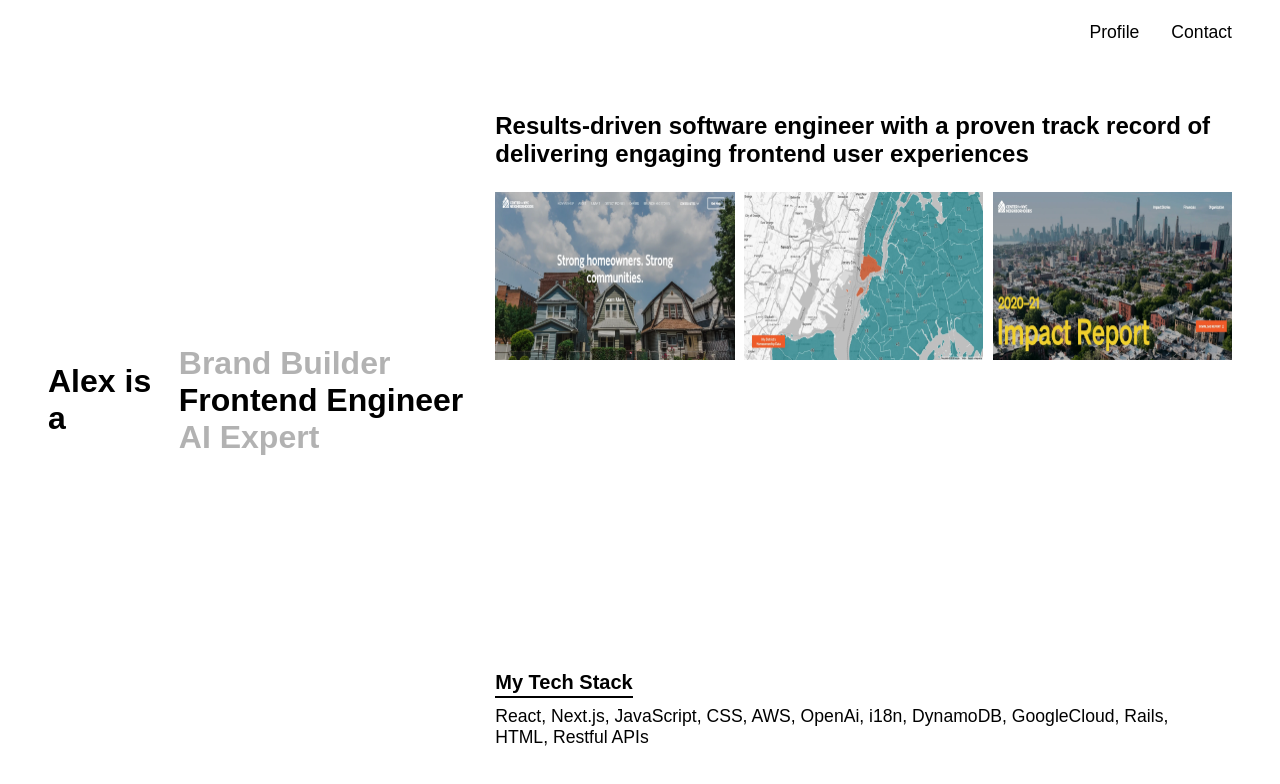
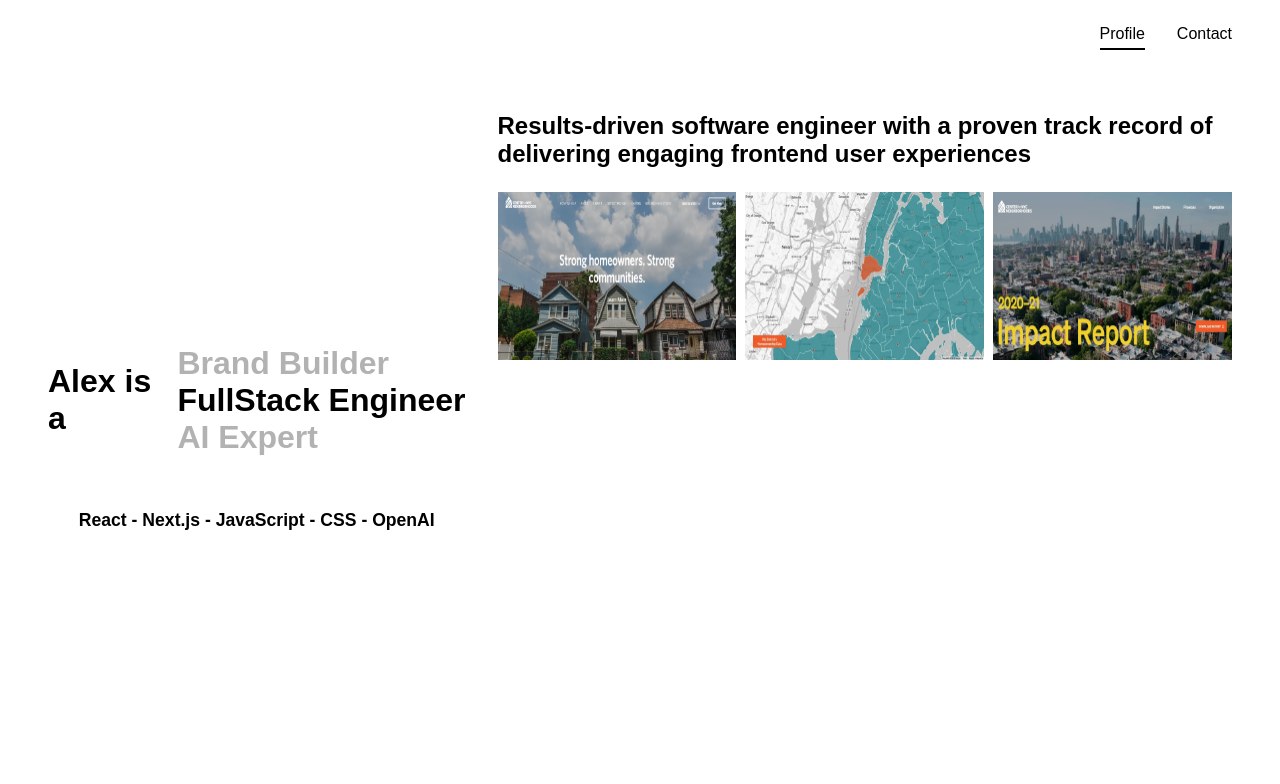
Before and after one commit to AlexManzi/dev, a Next.js app: page / in a window 1280 px wide. Shown: the top 784 px of the page. Built offline with nearby package versions, Linux system fonts and the light colour scheme.

Commit message:
Fix tech display and abstract specifics to each object

```diff
--- a/app/contact/page.js
+++ b/app/contact/page.js
@@ -2,12 +2,15 @@
 
 import React from "react"
 import styled from "styled-components"
+import Navbar from "../ui/navbar"
+import Contact from "../ui/contact/contact"
 
 export default function Page() {
 
     return (
         <>
-        Work
+        <Navbar />
+        <Contact />
         </>
     )
 };
--- a/app/data/landing.js
+++ b/app/data/landing.js
@@ -14,19 +14,22 @@ export const landingData = {
             name: "CNYCN Site",
             image: CenSite,
             description: "Description of the center site here",
-            link: "https://cnycn.org/"
+            link: "https://cnycn.org/",
+            tech: ""
         },
         {
             name: "NYC District Profiles",
             image: districtProfiles,
             description: "Description of District Profiles here",
-            link: "https://cnycn.org/district-profiles"
+            link: "https://cnycn.org/district-profiles",
+            tech: ""
         },
         {
             name: "Impact Report",
             image: impactReport,
             description: "Description of the Impact Report here",
-            link: "https://cnycn.org/impact-report"
+            link: "https://cnycn.org/impact-report",
+            tech: ""
         },
     ],
     brandProjects: [
@@ -34,19 +37,22 @@ export const landingData = {
             name: "Bronx & Brooklyn Energy Hub",
             image: energyHub,
             description: "Description of the Energy Hub here",
-            link: "https://bxbkenergyhub.org/en-US/"
+            link: "https://bxbkenergyhub.org/en-US/",
+            tech: ""
         },
         {
             name: "FloodHelpNY",
             image: floodHelp,
             description: "Description of Floodhelp here",
-            link: "https://www.floodhelpny.org/"
+            link: "https://www.floodhelpny.org/",
+            tech: ""
         },
         {
             name: "Black Homeownership Project",
             image: bhp,
             description: "Description of the Black Homeownership Project",
-            link: "https://bhp.cnycn.org/"
+            link: "https://bhp.cnycn.org/",
+            tech: ""
         }
     ],
     aiProjects: [
@@ -54,7 +60,8 @@ export const landingData = {
             name: "Mangia.Ai",
             image: mangiaAi,
             description: "Description of the Energy Hub here",
-            link: ""
+            link: "",
+            tech: ""
         }
     ],
 }
--- a/app/ui/globals.js
+++ b/app/ui/globals.js
@@ -42,7 +42,26 @@ export const SelfItem = styled.h1`
     cursor: pointer;
     width: max-content;
     transition: ${(props) => !props.$displayAllOptions ? 'all .2s ease' : ''};
-    animation: ${(props) => props.$ego === "Frontend Engineer" ? '' : css`${fadeIn} .3s ease-in`};
+    animation: ${(props) => props.$ego === "FullStack Engineer" ? '' : css`${fadeIn} .3s ease-in`};
+`;
+
+export const SectionListWrapper = styled.div`
+    display: ${(props) => props.$display ? 'flex' : 'none'};
+    padding-left: 3rem;
+    margin-top: 15rem;
+    align-items: center;
+    position: absolute;
+    display: flex;
+    width: 100%;
+    justify-content: center;
+    color: black;
+    animation: ${fadeIn} .2s ease-in;
+`;
+
+export const SectionListItem = styled.h2`
+    font-size: 1.1rem;
+    display: ${(props) => props.$display ? 'flex' : 'none'};
+    animation: ${fadeIn} .2s ease-in;
 `;
 
 export const AssessmentContainer = styled.div`
@@ -85,7 +104,7 @@ export const ProjectItemWrapper = styled.div`
     position: relative;
     cursor: pointer;
     position: relative;
-    transition: ease .3s all;
+    transition: ease .2s all;
     animation: ${fadeIn} .5s ease-in;
 
 `;
@@ -106,7 +125,7 @@ export const ProjectItemFilter = styled.div`
     }
 
     // min-height: 180px;
-    transition: all .2s ease;
+    transition: background-color .2s ease;
 
     &:hover {
         background-color: rgba(0,0,0, .2);
@@ -136,7 +155,6 @@ export const ProjectImage = styled(Image)`
         width: ${(props) => props.$isselected ? '100%' : ''};
         height: ${(props) => props.$isselected ? '37vh' : '15.5vh'};
     }
-    // min-height: 160px;
 `;
 
 export const ProjectLink = styled(Link)`
--- a/app/ui/landing/landing.js
+++ b/app/ui/landing/landing.js
@@ -3,13 +3,16 @@
 import React, { useState, useEffect } from "react"
 import styled from "styled-components"
 import Typewriter from "typewriter-effect"
-import { SelfItem, ContentWrapper, AssessmentContainer } from "../globals"
+import { SelfItem, ContentWrapper, AssessmentContainer, SectionListWrapper, SectionListItem } from "../globals"
 import AiExpert from "./landingOptions/aiExpert"
 import BrandBuilder from "./landingOptions/brandBuilder"
 import Engineer from "./landingOptions/engineer"
 
 const LandingContentWrapper = styled.div`
     display: flex;
+    flex-direction: column;
+    align-items: center;
+    justify-content: center;
 `;
 
 const LandingHeaderWrapper = styled.div`
@@ -32,8 +35,24 @@ const SelfDiv = styled.div`
     transition: all .25s ease;
 `;
 
+const SectionListHeading = styled.h2`
+    padding-top: 1rem;
+    font-size: 1.25rem;
+    padding-bottom: 2px;
+    border-bottom: 2px solid black;
+    width: max-content;
+`;
+
+const SectionListItemWrapper = styled.div`
+    display: flex;
+    height: 70px;
+    overflow-y: auto;
+    max-height: 100%;
+    padding: .5rem 0;
+`;
+
 export default function Landing() {
-    const selfItemArray = ["Brand Builder", "Frontend Engineer", "AI Expert"];
+    const selfItemArray = ["Brand Builder", "FullStack Engineer", "AI Expert"];
     const [activeOption, setActiveOption] = useState(selfItemArray[1]);
     const [displayPanel, setDisplayPanel] = useState(false);
     const [displayAllOptions, setDisplayAllOptions] = useState(false);
@@ -71,23 +90,31 @@ export default function Landing() {
 
     const displayDictionary = {
         "Brand Builder": <BrandBuilder />,
-        "Frontend Engineer": <Engineer />,
+        "FullStack Engineer": <Engineer />,
         "AI Expert": <AiExpert />
     };
 
     //Build user experiences, launch brands, and I blank
 
+    console.log(displayAllOptions)
+
     return (
         <ContentWrapper>
+            <LandingContentWrapper>
             <LandingHeaderWrapper>
                 <LandingHeaderText>Alex is a</LandingHeaderText>
                 <SelfDiv $active={activeOption}>
                     {renderSelfItems}
                 </SelfDiv>
             </LandingHeaderWrapper>
+            <SectionListWrapper $display={displayAllOptions}>
+                    <SectionListItem $display={displayAllOptions}>React - Next.js - JavaScript - CSS -  OpenAI</SectionListItem>
+            </SectionListWrapper>
+            </LandingContentWrapper>
             <AssessmentContainer $displayPanel={displayPanel}>
                 {displayDictionary[activeOption]}
             </AssessmentContainer>
+
         </ContentWrapper>
     )
 };
--- a/app/ui/landing/landingOptions/engineer.js
+++ b/app/ui/landing/landingOptions/engineer.js
@@ -5,34 +5,6 @@ import styled from "styled-components"
 import { LandingOptionWrapper, LandingContentWrapper, SectionText, ProjectSection, ProjectBioArea, ProjectHeading, ProjectDescription, ProjectLink } from "../../globals"
 import { landingData } from "@/app/data/landing"
 import ProjectCard from "./projectCard"
-
-const SectionListWrapper = styled.div`
-      padding: 0 2rem;
-      position: absolute;
-      width: 60%;
-      bottom: 2rem;
-`;
-
-const SectionListHeading = styled.h2`
-    padding-top: 1rem;
-    font-size: 1.25rem;
-    padding-bottom: 2px;
-    border-bottom: 2px solid black;
-    width: max-content;
-`;
-
-const SectionListItemWrapper = styled.div`
-    display: flex;
-    height: 70px;
-    overflow-y: auto;
-    max-height: 100%;
-    padding: .5rem 0;
-`;
-
-const SectionListItem = styled.p`
-    font-size: 1.1rem;
-    width: max-content;
-`;
 
 export default function Engineer() {
     const [cardSelected, setCardSelected] = useState(null);
@@ -66,12 +38,6 @@ export default function Engineer() {
                 <ProjectDescription>{projectText ? projectText.description: ''}</ProjectDescription>
                 <ProjectLink  target="_blank" passHref={true} href={projectText ? projectText.link : '/'}  $show={projectText}>{projectText ? 'See this app live' : ''}</ProjectLink>
             </ProjectBioArea>
-            <SectionListWrapper>
-                <SectionListHeading>My Tech Stack</SectionListHeading>
-                <SectionListItemWrapper>
-                <SectionListItem>React, Next.js, JavaScript, CSS, AWS, OpenAi, i18n, DynamoDB, GoogleCloud, Rails, HTML, Restful APIs</SectionListItem>
-                </SectionListItemWrapper>
-            </SectionListWrapper>
             </LandingContentWrapper>
         </LandingOptionWrapper>
     )
--- a/app/ui/navbar.js
+++ b/app/ui/navbar.js
@@ -1,8 +1,9 @@
 "use client"
 
-import React from "react"
+import React, { useState, useEffect } from "react"
 import styled from "styled-components"
 import Link from "next/link";
+import { usePathname } from "next/navigation";
 
 const NavWrapper = styled.div`
     position: absolute;
@@ -27,36 +28,53 @@ const NavItems = styled.div`
 `;
 
 const NavLink = styled(Link)`
-    display: flex;
-    align-items: center;
-    gap: .5rem;
-    color: black;
-    font-size: 1.1rem;
-    position: relative;
+    text-decoration: none;
+  cursor: pointer;
+  font-size: 1rem;
+  background-color: transparent;
+  border: none;
+  color: black;
+  text-decoration: none;
+  display: block;
+  position: relative;
+  padding: 0.1em 0;
+  height: 50px;
+  z-index: 5;
+
+  @media (max-width: 1110px) {
+    margin-left: 3rem;
+  }
 
   &::after {
     content: "";
     position: absolute;
-    bottom: 19px;
+    bottom: 0;
     left: 0;
     width: 100%;
-    height: 0.1em;
-    background-color: black;
+    height: 0.15em;
+    background-color: white;
     opacity: 0;
     transition: opacity 300ms, transform 300ms;
   }
 
-  &:hover{
+  &:hover {
     &::after {
       opacity: 1;
       transform: translate3d(0, 0.2em, 0);
     }
   }
 
-  &:focus {
+  &::focus {
     &::after {
       opacity: 1;
-      transform: translate3d(0, 0.2em, 0);
+      transform: translate3d(0, 0em, 0);
+    }
+  }
+
+  &.active {
+    &::after {
+      opacity: 1;
+      transform: scale(1);
     }
   }
 
@@ -77,15 +95,34 @@ const NavLink = styled(Link)`
       transform: scale(1);
     }
   }
+
+  &::after {
+    background-color: ${(props) => (props.$isIntersecting ? "white" : "black")};
+    background-color: ${(props) => props.$notLandingNav && "black"};
+  }
 `;
 
 export default function Navbar() {
+    const[linkActive, setLinkActive] = useState(null);
+    const path = usePathname();
+
+    console.log(path)
+
+    useEffect(() => {
+        if (path === "/") {
+            setLinkActive("Profile")
+        }
+        if (path === "/contact") {
+            setLinkActive("Contact")
+        }
+    }, [path]);
+
 
     return (
         <NavWrapper>
             <NavItems>
-                <NavLink href="/">Profile</NavLink>
-                <NavLink href="/contact">Contact</NavLink>
+                <NavLink href="/" className={linkActive === "Profile" ? "active" : ''}>Profile</NavLink>
+                <NavLink href="/contact" className={linkActive === "Contact" ? "active" : ''}>Contact</NavLink>
             </NavItems>
         </NavWrapper>
     )
```
Also changed, not shown: app/ui/contact/contact.js (+14 -0 lines).
